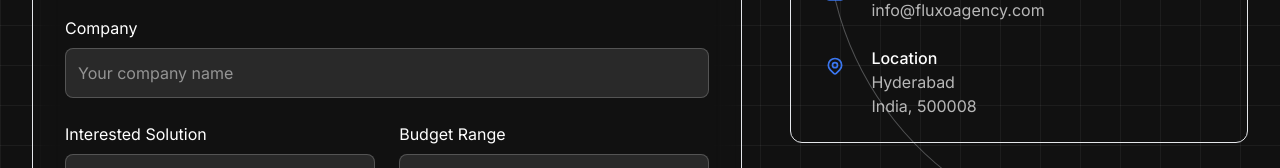
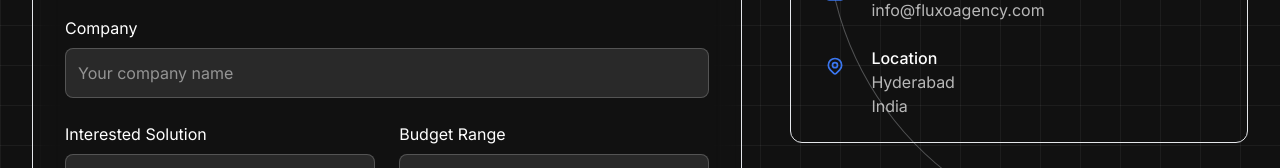
Before and after one commit to Sanju630-arch/fluxoagency, a Next.js app: page /contact in a window 1280 px wide. Shown: the part 535-703 px from the top of the page. Built offline with nearby package versions, Linux system fonts and the light colour scheme.

Commit message:
Update page.tsx

```diff
--- a/src/app/contact/page.tsx
+++ b/src/app/contact/page.tsx
@@ -477,7 +477,7 @@ export default function ContactPage() {
                   </div>
                   <div>
                     <h4 className="text-white font-medium">Location</h4>
-                    <p className="text-white/70">Hyderabad<br />India, 500008</p>
+                    <p className="text-white/70">Hyderabad<br />India</p>
                   </div>
                 </div>
               </div>
```
